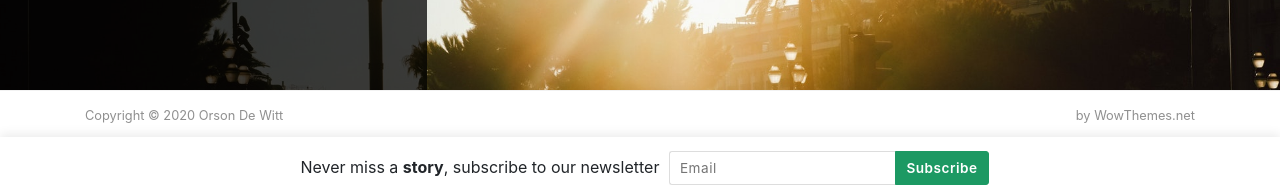
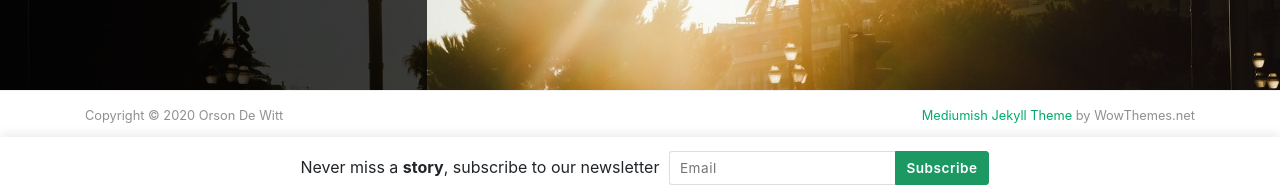
Before and after one commit to OrsonDWitt/OrsonDWitt.github.io, a Jekyll site: the page built from _pages/tags.md, in a window 1280 px wide and 1400 px high, scrolled down 539 px. Shown: the part 1201-1397 px from the top of the window. Built offline with Jekyll 4.4.1, drawn with Linux system fonts in a browser that asks for light colours; nearby versions of some CDN libraries.

Commit message:
Update main.scss

```diff
--- a/assets/css/main.scss
+++ b/assets/css/main.scss
@@ -129,8 +129,8 @@
 	font-weight: 600;
 }
 
-a, .navbar-dark .navbar-nav .nav-link {color: #fff; transition: color 0.2s;}
-a:hover, a:focus, .navbar-dark .navbar-nav .nav-link:focus, .navbar-dark .navbar-nav .nav-link:hover {
+.navbar-dark .navbar-nav .nav-link {color: #fff; transition: color 0.2s;}
+.navbar-dark .navbar-nav .nav-link:focus, .navbar-dark .navbar-nav .nav-link:hover {
         color: #28a745;
 }
 
```
